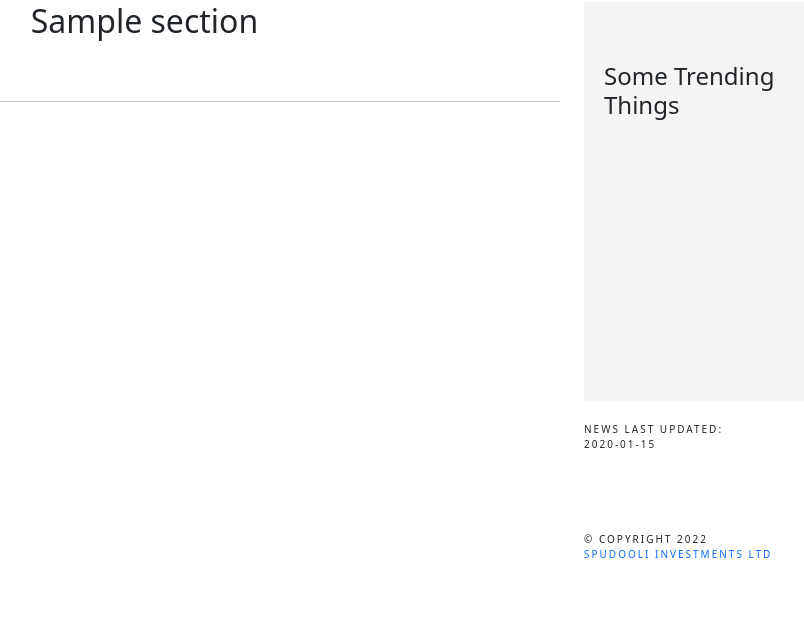
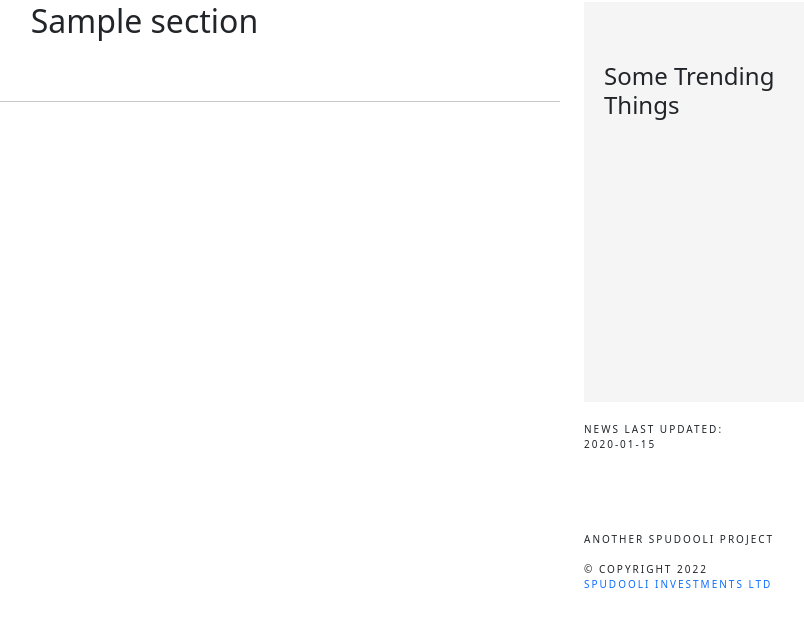
Before and after one commit to spudooli/all-the-news, a Flask app: template news/templates/index.html in a window 1280 px wide. Shown: the part 153-780 px from the top of the page, without its empty margins (353-1157 px from the left). Run offline with Flask 2, Linux system fonts and the light colour scheme; the template is opened without the code that fills it: most values are stand-ins (such as "Sample title", 1, 10 or a date in 2020); data that the repository does not hold is empty.

Commit message:
Footer changes, minor scraper changes

```diff
--- a/news/static/styles.css
+++ b/news/static/styles.css
@@ -95,7 +95,7 @@ margin-top: 80px;
   float: right;
   margin-left: 10px;
   margin-bottom: 10px;
-  max-width:180px;
+  max-width:200px;
   height: auto;
 
 }
--- a/news/templates/index.html
+++ b/news/templates/index.html
@@ -52,7 +52,7 @@
             </div>
 
         <div class="lastupdated">News last updated:<br>{{ lastupdateddate.strftime('%A, %-d %B, %Y %-H:%M') }}
-        <p class="copyright">© Copyright {{ now.year }} <br> <a href="http://www.spudooli.com" target="_blank">Spudooli Investments Ltd</a></p></div>
+        <p class="copyright">Another Spudooli Project<br><br>© Copyright {{ now.year }} <br> <a href="http://www.spudooli.com" target="_blank">Spudooli Investments Ltd</a></p></div>
 
         <!-- End right column -->
       </div>
```
Also changed, not shown: scrapers/stuff.js (line endings or trailing spaces), 1 other file.
